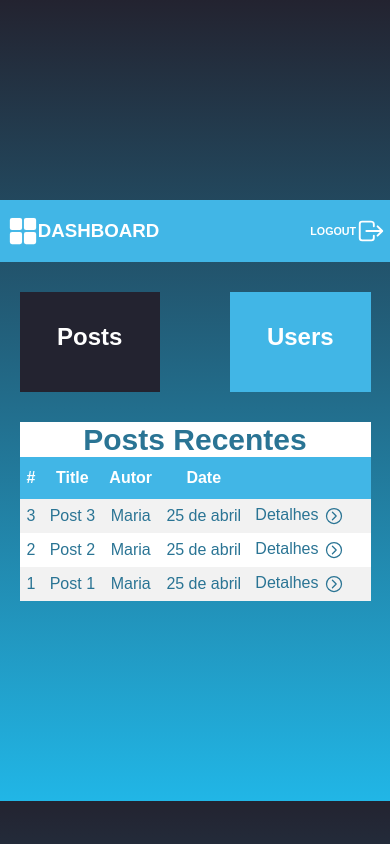
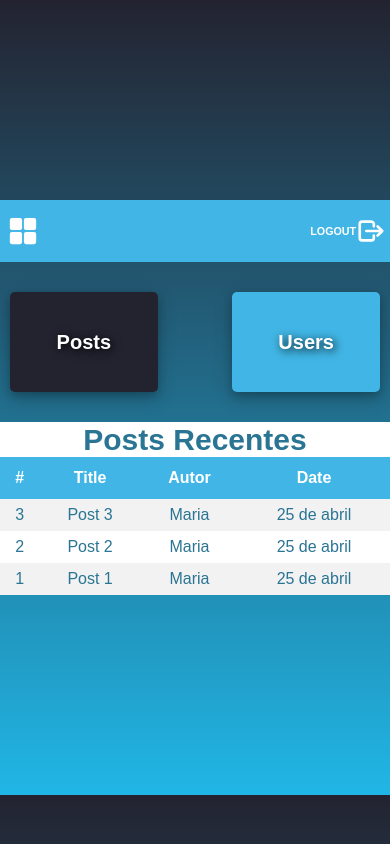
Before and after one commit to Joao-Vitor-Fernandes/Trainee-2023.1, a PHP site: page /app/views/admin/dashboard.html in a window 390 px wide. Run offline with PHP 8.4, Linux system fonts and the light colour scheme.

Commit message:
adjust responsive

```diff
--- a/Phonefy/app/views/admin/dashboard.html
+++ b/Phonefy/app/views/admin/dashboard.html
@@ -4,14 +4,14 @@
         <meta charset="UTF-8">
         <meta http-equiv="X-UA-Compatible" content="IE=edge">
         <meta name="viewport" content="width=device-width, initial-scale=1.0">
-        <title>Titulo do Post</title>
+        <title>Dashboard</title>
         <link rel="stylesheet" href="../../../public/css/dashboard.css">
     </head>
 
     <body>
         <div class="dashboard">
             <div class="dashboard-nav">
-                <div class="icon-name">
+                <div class="icon-name" id="icon-dashboard">
                     <ion-icon name="grid"></ion-icon>
                     <h3>DASHBOARD</h3>
                 </div>
@@ -23,13 +23,13 @@
 
             <div class="dashboard-main">
                     <div class="card-page">
-                        <div class="card-post">
+                        <button class="card-post">
                             <h2>Posts</h2>
-                        </div>
+                        </button>
 
-                        <div class="card-user">
+                        <button class="card-user">
                             <h2>Users</h2>
-                        </div>
+                        </button>
 
                     </div>
 
--- a/Phonefy/public/css/dashboard.css
+++ b/Phonefy/public/css/dashboard.css
@@ -37,6 +37,9 @@ ion-icon {
     margin-right: 1%;
 }
 
+.icon-name ion-icon {
+    --ionicon-stroke-width : 45px ;
+}
 /* .icon-name ion-icon:hover h6 {
     display: block;
 }
@@ -63,11 +66,22 @@ ion-icon {
     padding-bottom: 30px;
 }
 
+.card-page h2 {
+    text-shadow: 2px 2px 10px #000000;
+}
+
 .card-post {
     background-color: #232330;
     width: 40%;
     height: 100px;
     line-height: 50px;
+    border-radius: 5px;
+    border: none;
+
+    cursor: pointer;
+
+    color: #ffffff;
+    box-shadow: 0 4px 8px 0 rgba(0, 0, 0, 0.2), 0 6px 20px 0 rgba(0, 0, 0, 0.19);
 }
 
 .card-user {
@@ -75,6 +89,13 @@ ion-icon {
     width: 40%;
     height: 100px;
     line-height: 50px;
+    border-radius: 5px;
+    border: none;
+
+    cursor: pointer;
+
+    color: #ffffff;
+    box-shadow: 0 4px 8px 0 rgba(0, 0, 0, 0.2), 0 6px 20px 0 rgba(0, 0, 0, 0.19);
 }
 
 .lasted-posts {
@@ -127,3 +148,39 @@ tr:nth-child(even){
     display: flex;
     justify-content: flex-end;
 }
+
+
+@media (max-width:950px) {
+    .dashboard-main {
+        width: 100%;
+        display: flex;
+        flex-direction: column;
+        align-items: center;
+    }
+
+    .card-page {
+        width: 95%;
+    }
+
+    .lasted-posts {
+        width: 100%;
+    }
+}
+
+@media (max-width:450px) {
+    .dashboard {
+        width: 100%;
+    }
+
+    .icon-name h3 {
+        display: none;
+    }
+
+    #details-tam {
+        display: none;
+    }
+
+    #details {
+        display: none;
+    }
+}
```
